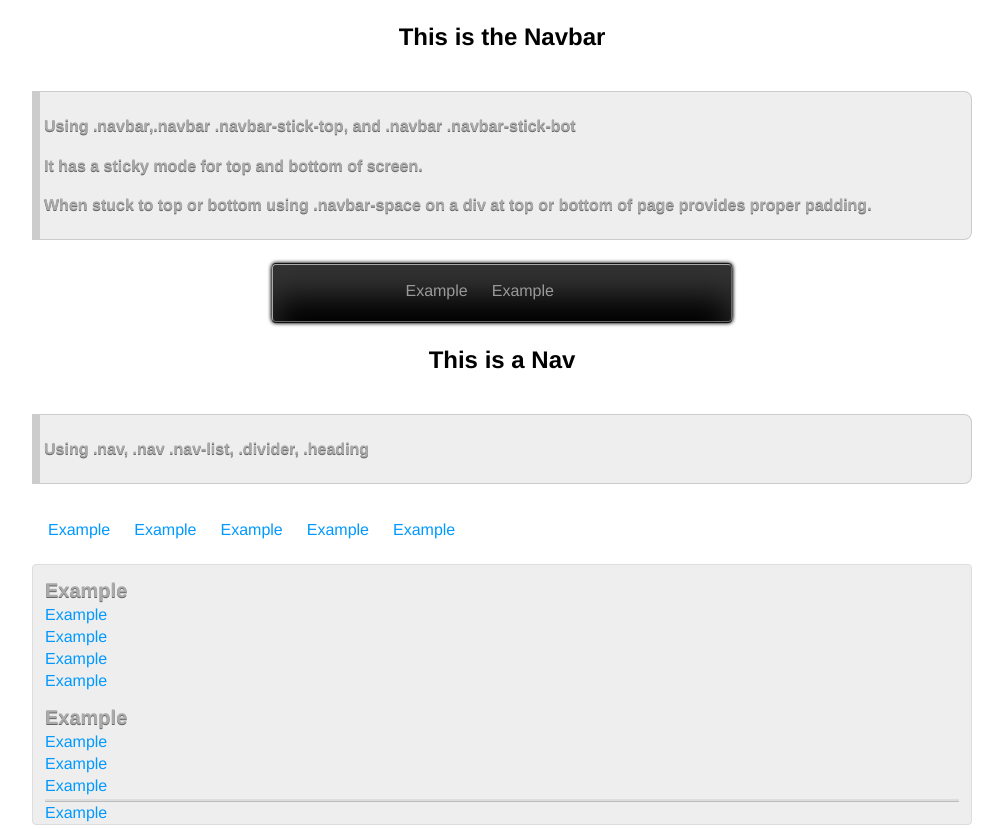
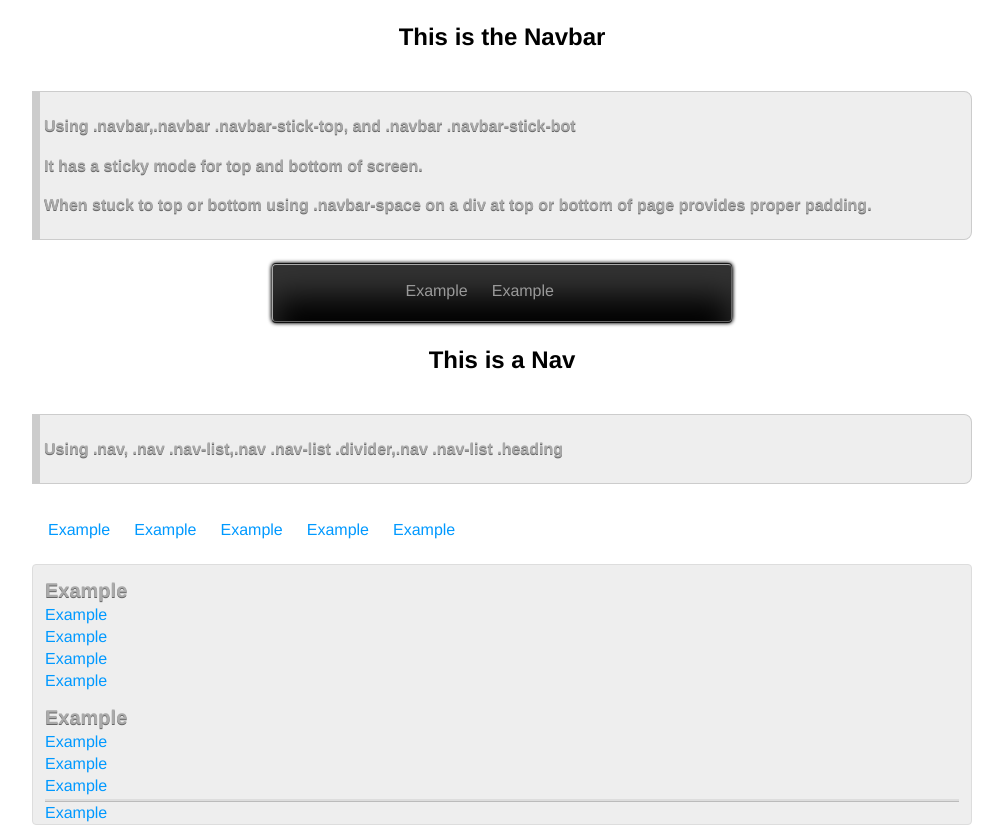
Before and after one commit to Event-Horizon/Omen-Bootstrap, a plain HTML site: page examples/general-example.html in a window 1280 px wide. Shown: the part 4666-5495 px from the top of the page, without its empty margins (138-1141 px from the left). Drawn offline with Linux system fonts and the light colour scheme.

Commit message:
Minor example page changes

```diff
--- a/examples/general-example.html
+++ b/examples/general-example.html
@@ -271,7 +271,7 @@ This is a notice!
 <h2>This is a Nav</h2>
 <div class="col16">
 <div class="notice">
-<h4>Using .nav, .nav .nav-list, .divider, .heading</h4>
+<h4>Using .nav, .nav .nav-list,.nav .nav-list .divider,.nav .nav-list .heading</h4>
 </div>
 </div>
 
```
